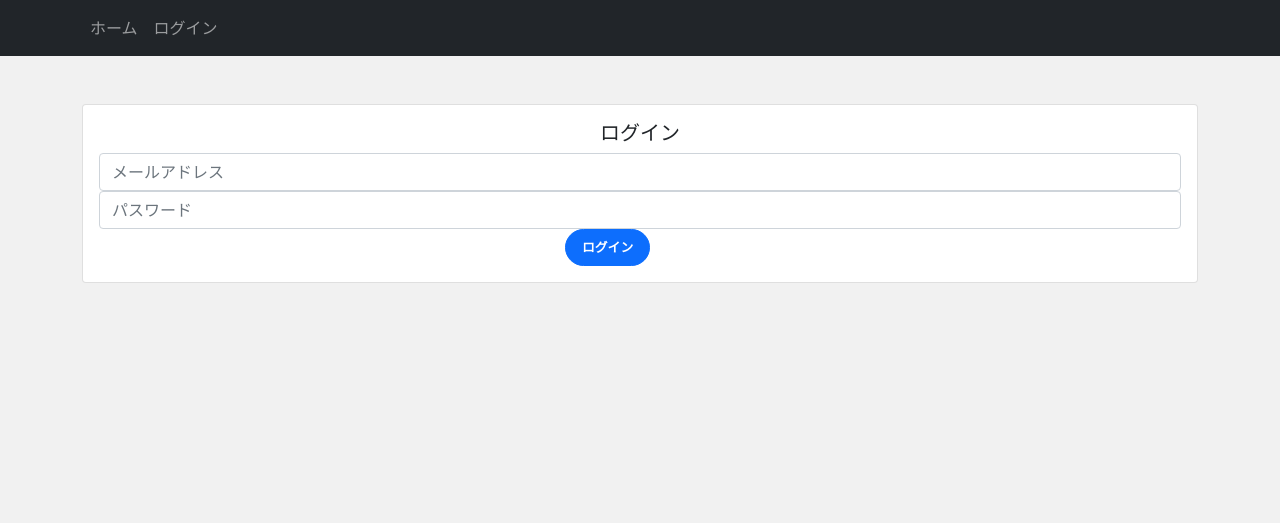
After one commit to ShuheiOhno/PJDjango01, a Django app: page /accounts/login/ in a window 1280 px wide. The commit adds this page. Shown: the top 523 px of the page. Run offline with Django 4.2, Linux system fonts and the light colour scheme; some libraries are stand-ins or nearby versions.

Commit message:
login logout
login
logout

```diff
--- /dev/null
+++ b/accounts/templates/accounts/login.html
@@ -0,0 +1,27 @@
+{% extends "app/base.html" %}
+
+{% load widget_tweaks %}
+
+{% block content %}
+
+<div class="card card-auth my-5 mx-auto">
+  <div class="card-body">
+    <h5 class="card-title text-center">ログイン</h5>
+    <form method="post" class="form-auth">
+      {% csrf_token %}
+      <div class="form-label-group">
+        {% render_field form.login class="form-control" placeholder="メールアドレス" %}
+      </div>
+      <div class="form-label-group">
+        {% render_field form.password class="form-control" placeholder="パスワード" %}
+      </div>
+      <div class="button mx-auto">
+        <button class="btn btn-lg btn-primary btn-block mx-auto" type="submit">
+          ログイン
+        </button>
+      </div>
+    </form>
+  </div>
+</div>
+
+{% endblock %}
--- a/accounts/urls.py
+++ b/accounts/urls.py
@@ -2,6 +2,8 @@ from django.urls import path
 from accounts import views
 
 urlpatterns = [
+    path('login/', views.LoginView.as_view(), name='account_login'),
+    path('logout/',views.LogoutView.as_view(), name='account_logout'),
     path('profile/', views.ProfileView.as_view(), name='profile'),
     path('profile/edit', views.ProfileEditView.as_view(), name='profile_edit'),
 ]
--- a/accounts/views.py
+++ b/accounts/views.py
@@ -2,7 +2,22 @@ from django.shortcuts import render, redirect
 from django.views import View
 from accounts.models import CustomUser
 from accounts.forms import ProfileForm
+from allauth.account import views
 
+#ログイン用
+class LoginView(views.LoginView):
+    template_name = 'accounts/login.html'
+
+class LogoutView(views.LogoutView):
+    template_name = 'accounts/logout.html'
+
+    def post(self, *args, **kwargs):
+        if self.request.user.is_authenticated:
+            self.logout()
+        return redirect('/')
+
+
+#プロフィール
 class ProfileView(View):
     def get(self, request, *args, **kwargs):
         #ログイン中ユーザーの取得
--- a/app/templates/app/base.html
+++ b/app/templates/app/base.html
@@ -16,9 +16,18 @@
             <li class="nav-item">
               <a class="nav-link" href="/">ホーム</a>
             </li>
-            <li class="nav-item">
-              <a class="nav-link" href="{% url 'profile' %}">プロフィール</a>
-            </li>
+            {% if user.is_authenticated %}
+                <li class="nav-item">
+                <a class="nav-link" href="{% url 'profile' %}">プロフィール</a>
+                </li>
+                <li class="nav-item">
+                <a class="nav-link" href="{% url 'account_logout' %}">ログアウト</a>
+                </li>
+            {% else %}
+                <li class="nav-item">
+                <a class="nav-link" href="{% url 'account_login' %}">ログイン</a>
+                </li>
+            {% endif %}
           </ul>
         </div>
       </nav>
--- a/reservation_pj/urls.py
+++ b/reservation_pj/urls.py
@@ -21,4 +21,5 @@ urlpatterns = [
     path('admin/', admin.site.urls),
     path('', include('app.urls')),
     path('accounts/', include('accounts.urls')),
+    path('accounts/', include('allauth.urls')), #ログイン用
 ]
```
Also changed, not shown: accounts/templates/accounts/logout.html (added, +19 -0 lines).
